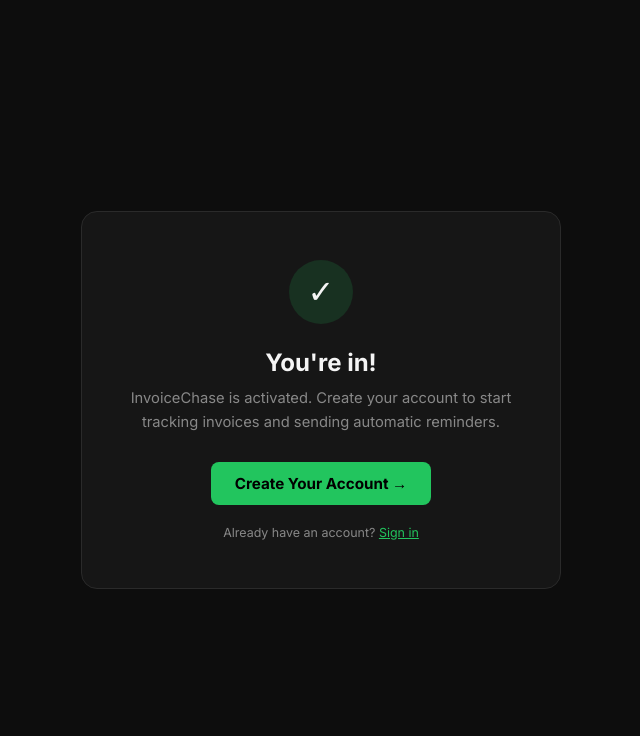
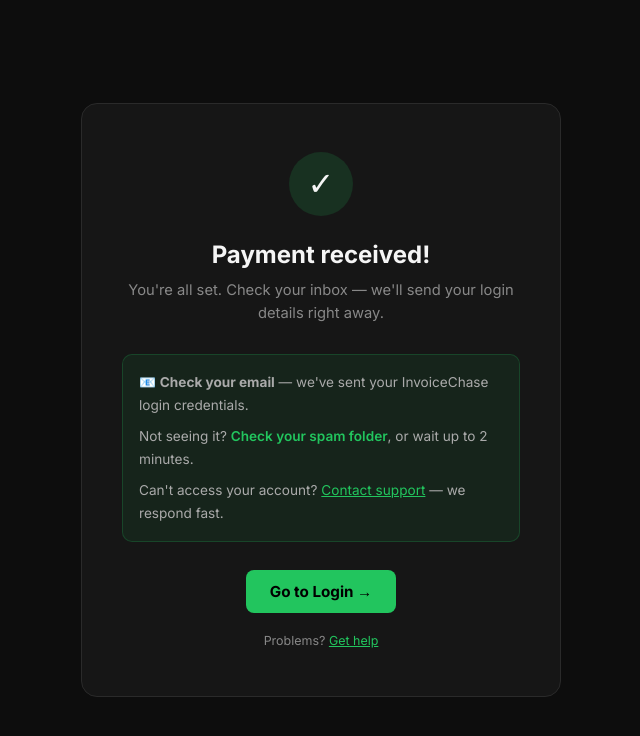
Before and after one commit to vannguyen527/invoicechase, a Flask app: page /payment-success in a window 1280 px wide. Shown: the top 736 px of the page, without its empty margins (319-959 px from the left). Run offline with Flask 3, Linux system fonts and the light colour scheme.

Commit message:
fix: auto-provision account + send welcome email with credentials after Stripe payment
- Add paid_users table to track pre-activation
- Add provision_paid_account() — creates user, generates temp password, sends welcome email
- Webhook now calls provision_paid_account() on checkout.session.completed
- Update payment_success.html to tell user to check their email

Fixes the broken payment flow where users paid but had no way to access the product.

```diff
--- a/app.py
+++ b/app.py
@@ -127,6 +127,27 @@
             FOREIGN KEY (user_id) REFERENCES users(id)
         )
     ''')
+    c.execute('''
+        CREATE TABLE IF NOT EXISTS paid_users (
+            id INTEGER PRIMARY KEY AUTOINCREMENT,
+            email TEXT UNIQUE NOT NULL,
+            password_hash TEXT NOT NULL,
+            name TEXT,
+            stripe_session_id TEXT,
+            paid_at TIMESTAMP DEFAULT CURRENT_TIMESTAMP,
+            activated INTEGER DEFAULT 0,
+            notified INTEGER DEFAULT 0
+        )
+    ''')
+    # Migration: add activated to paid_users if it doesn't exist (for existing records)
+    try:
+        c.execute("ALTER TABLE paid_users ADD COLUMN activated INTEGER DEFAULT 0")
+    except Exception:
+        pass
+    try:
+        c.execute("ALTER TABLE paid_users ADD COLUMN notified INTEGER DEFAULT 0")
+    except Exception:
+        pass
     c.execute('''
         CREATE TABLE IF NOT EXISTS ticket_replies (
             id INTEGER PRIMARY KEY AUTOINCREMENT,
@@ -270,6 +291,98 @@
     except Exception as e:
         print(f"[EMAIL ERROR] {e}")
         return False
+
+
+def provision_paid_account(email, name=None, stripe_session_id=None):
+    """
+    Creates a user account after payment and sends welcome email with credentials.
+    Idempotent — safe to call multiple times for the same email.
+    Returns (user_id, password) on success, (None, None) on failure.
+    """
+    import hashlib, secrets as _secrets
+
+    # Generate a strong random password
+    temp_password = _secrets.token_urlsafe(12)
+    password_hash = hashlib.sha256(temp_password.encode()).hexdigest()
+
+    conn = get_db()
+
+    # Check if already activated
+    existing = conn.execute(
+        'SELECT id, activated FROM paid_users WHERE email = ?', (email,)
+    ).fetchone()
+
+    if existing and existing['activated']:
+        conn.close()
+        print(f"[PROVISION] Account already activated for {email}")
+        return None, None
+
+    # Check if user already exists in main users table (they registered before paying)
+    old_user = conn.execute('SELECT id FROM users WHERE email = ?', (email,)).fetchone()
+
+    if old_user:
+        # User already has an account — just mark as paid, no new account needed
+        if existing:
+            conn.execute('UPDATE paid_users SET activated=1, notified=1, stripe_session_id=? WHERE email=?',
+                        (stripe_session_id, email))
+            conn.commit()
+        conn.close()
+        print(f"[PROVISION] Existing user {email} marked as paid")
+        return old_user['id'], None  # No new credentials needed
+
+    # Create account
+    if existing:
+        conn.execute('''
+            UPDATE paid_users
+            SET password_hash=?, name=?, stripe_session_id=?, activated=1, notified=1
+            WHERE email=?
+        ''', (password_hash, name or '', stripe_session_id or '', email))
+    else:
+        conn.execute('''
+            INSERT INTO paid_users (email, password_hash, name, stripe_session_id, activated, notified)
+            VALUES (?, ?, ?, ?, 1, 1)
+        ''', (email, password_hash, name or '', stripe_session_id or ''))
+
+    user_id = conn.execute('SELECT id FROM users WHERE email = ?', (email,)).fetchone()
+
+    if not user_id:
+        # Actually create the user in the main users table
+        conn.execute('INSERT INTO users (email, password_hash, name) VALUES (?, ?, ?)',
+                    (email, password_hash, name or ''))
+        user_id = conn.execute('SELECT last_insert_rowid()').fetchone()[0]
+        conn.commit()
+    else:
+        user_id = user_id[0]
+
+    conn.close()
+
+    # Send welcome email with credentials
+    welcome_subject = "Your InvoiceChase account is ready — here's how to log in"
+    welcome_body = f"""Hi{name + ',' if name else ''}
+
+Your InvoiceChase account is now active. Here's your login:
+
+  Email:    {email}
+  Password: {temp_password}
+
+Log in here: https://invoicechase.onrender.com/login
+
+Once logged in, you can:
+- Add your outstanding invoices (client name, email, amount, due date)
+- Customize reminder email templates
+- Track payment status on your dashboard
+
+The automated reminders go out at 3, 7, and 14 days past due — polite but firm.
+
+Questions? Reply to this email or visit https://invoicechase.onrender.com/support
+
+— The InvoiceChase Team
+"""
+
+    send_email(email, welcome_subject, welcome_body)
+    print(f"[PROVISION] Account created and welcome email sent to {email}")
+    return user_id, temp_password
+
 
 def get_email_template(user_id, reminder_type):
     conn = get_db()
@@ -791,6 +904,19 @@
         amount = sess.get('amount_total', PRICE_AMOUNT) / 100
         session_id = sess.get('id', '')
         print(f"PAYMENT: {email} paid ${amount}")
+
+        # Provision account and send welcome email with credentials
+        try:
+            uid, pwd = provision_paid_account(email, stripe_session_id=session_id)
+            if uid:
+                log_audit('account_provisioned', user_id=uid, actor_email=email,
+                          metadata={'amount': amount, 'session_id': session_id}, ip_address=None)
+                print(f"PROVISION: Account ready for {email}")
+            else:
+                print(f"PROVISION: {email} already had an active account")
+        except Exception as e:
+            print(f"PROVISION ERROR: {e}")
+
         log_audit('payment_received', user_id=None, actor_email=email,
                   metadata={'amount': amount, 'session_id': session_id,
                              'currency': sess.get('currency', 'usd')},
--- a/templates/payment_success.html
+++ b/templates/payment_success.html
@@ -14,21 +14,31 @@
     h1 { font-size: 1.5rem; font-weight: 700; margin-bottom: 10px; }
     p { color: var(--text-dim); font-size: 0.92rem; margin-bottom: 28px; line-height: 1.6; }
     .email-badge { background: var(--bg); border: 1px solid var(--border); border-radius: 8px; padding: 10px 16px; font-size: 0.88rem; margin-bottom: 28px; color: #ccc; }
+    .info-box { background: rgba(34,197,94,0.08); border: 1px solid rgba(34,197,94,0.2); border-radius: 10px; padding: 16px; margin-bottom: 28px; text-align: left; }
+    .info-box p { color: #aaa; font-size: 0.85rem; margin: 0; line-height: 1.7; margin-bottom: 0; }
+    .info-box p + p { margin-top: 8px; }
+    .highlight { color: var(--accent); font-weight: 600; }
     .btn { display: inline-block; padding: 12px 24px; background: var(--accent); color: #000; border-radius: 8px; font-size: 0.95rem; font-weight: 700; text-decoration: none; transition: background 0.2s; }
     .btn:hover { background: var(--accent-dim); }
     .footer { margin-top: 20px; font-size: 0.78rem; color: var(--text-dim); }
+    .note { font-size: 0.78rem; color: #666; margin-top: 12px; }
   </style>
 </head>
 <body>
   <div class="card">
     <div class="check">✓</div>
-    <h1>You're in!</h1>
-    <p>InvoiceChase is activated. Create your account to start tracking invoices and sending automatic reminders.</p>
+    <h1>Payment received!</h1>
+    <p>You're all set. Check your inbox — we'll send your login details right away.</p>
     {% if email %}
     <div class="email-badge">{{ email }}</div>
     {% endif %}
-    <a href="{{ url_for('register') }}" class="btn">Create Your Account →</a>
-    <div class="footer">Already have an account? <a href="{{ url_for('login') }}" style="color: var(--accent);">Sign in</a></div>
+    <div class="info-box">
+      <p>📧 <strong>Check your email</strong> — we've sent your InvoiceChase login credentials.</p>
+      <p>Not seeing it? <span class="highlight">Check your spam folder</span>, or wait up to 2 minutes.</p>
+      <p>Can't access your account? <a href="{{ url_for('support') }}" style="color: var(--accent);">Contact support</a> — we respond fast.</p>
+    </div>
+    <a href="{{ url_for('login') }}" class="btn">Go to Login →</a>
+    <div class="footer">Problems? <a href="{{ url_for('support') }}" style="color: var(--accent);">Get help</a></div>
   </div>
 </body>
 </html>
```
